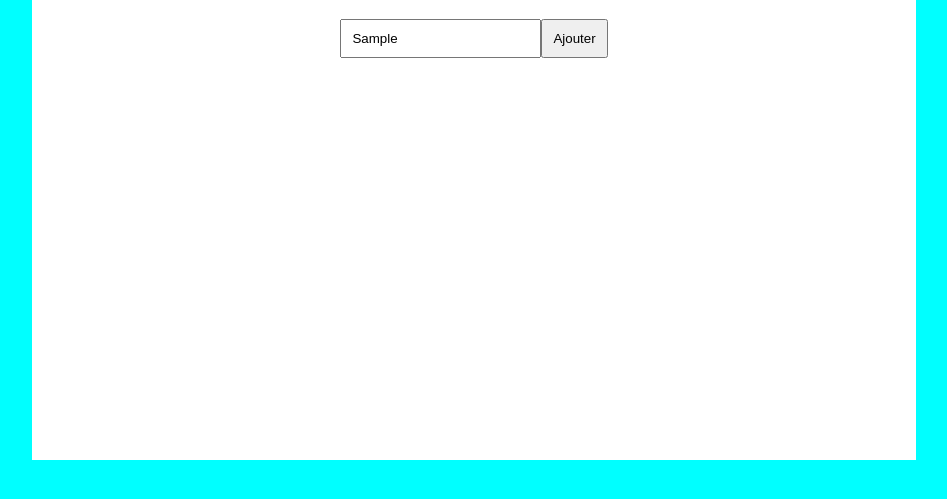
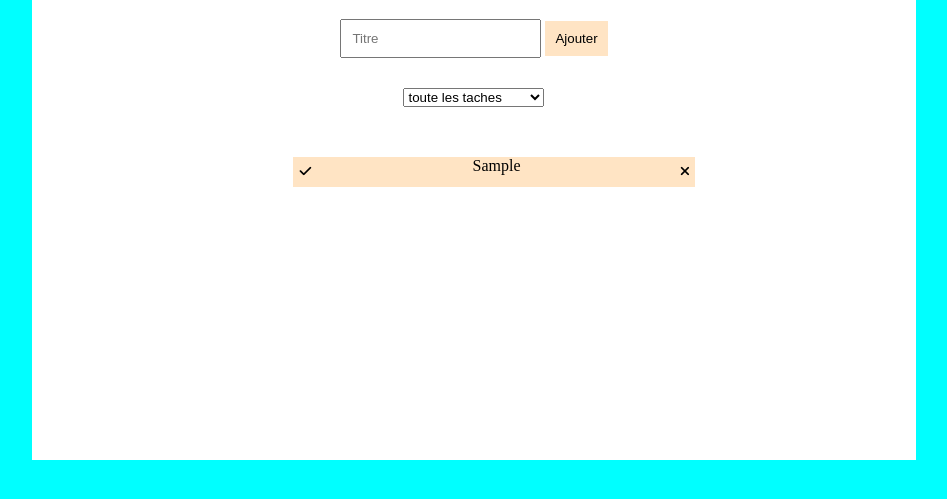
Before and after one commit to Samurai29z/formulaire-gestionnaire-de-t-che, a plain HTML site: page index.html in a window 1280 px wide. Both pictures are taken after typing "Sample" into the empty fields and a click on the button "Ajouter". Shown: the part 61-560 px from the top of the page, without its empty margins (166-1113 px from the left). Drawn offline with Linux system fonts and the light colour scheme.

Commit message:
second commit

```diff
--- a/index.html
+++ b/index.html
@@ -6,13 +6,54 @@
     <meta name="viewport" content="width=device-width, initial-scale=1.0">
     <title>Document</title>
     <link rel="stylesheet" href="style.css">
+    <link rel="stylesheet" href="https://cdnjs.cloudflare.com/ajax/libs/font-awesome/6.1.1/css/all.min.css" integrity="sha512-KfkfwYDsLkIlwQp6LFnl8zNdLGxu9YAA1QvwINks4PhcElQSvqcyVLLD9aMhXd13uQjoXtEKNosOWaZqXgel0g==" crossorigin="anonymous" referrerpolicy="no-referrer" />
 </head>
 <body>
-    <div class="contener">
+   <div class="tout">
+    <form>
         <h1>Gestionnaire de tache</h1>
-       <div class="input">
-           <input type="text" placeholder="Titre" class="saisi"><button type="submit" class="submit">Ajouter</button>
-       </div>
-    </div>
+        <div class="input">
+           <input type="text" placeholder="Titre" class="saisi">
+           <button type="submit" class="submit">Ajouter</button>
+        </div>
+        <div class="todos">
+             <select name="todos" class="search">
+                <option value="all">toute les taches</option>
+                <option value="done">taches achevé</option>
+                <option value="undone">taches non achevés</option>
+             </select>
+           </div>
+   </form>
+   <div class="contener">
+       <ul class="todolist">
+           <!-- <div class="todobox">
+              <button class="btn"><i class="fa-solid fa-check"></i></button>
+             <li class="todoitem">nfnhjkdt,fy</li>
+             <button class="bttn"><i class="fa-solid fa-xmark"></i></button>
+           </div> -->
+           <!-- <div class="todobox">
+              <button><i class="fa-solid fa-check"></i></button>
+              <li class="todoitem">du;lr-lk-uk</li>
+              <button><i class="fa-solid fa-xmark"></i></button>
+           </div>
+           <div class="todobox">
+              <button><i class="fa-solid fa-check"></i></button>
+              <li class="todoitem">dtuke-k-_</li>
+              <button><i class="fa-solid fa-xmark"></i></button>
+           </div>
+           <div class="todobox">
+              <button><i class="fa-solid fa-check"></i></button>
+              <li class="todoitem">bfthryhr</li>
+              <button><i class="fa-solid fa-xmark"></i></button>
+           </div>
+           <div class="todobox">
+              <button><i class="fa-solid fa-check"></i></button>
+              <li class="todoitem">jbzgfygrug</li>
+              <button><i class="fa-solid fa-xmark"></i></button>
+           </div> -->
+       </ul>
+   </div>
+   </div>
 </body>
+<script src="script.js"></script>
 </html>
--- a/script.js
+++ b/script.js
@@ -0,0 +1,50 @@
+// selectionner les elements dans le DOM
+const saisi = document.querySelector('.saisi')
+const submit = document.querySelector('.submit')
+const todolist = document. querySelector('.todolist')
+// ecouteurs
+submit.addEventListener('click',settodo);
+
+// fonction
+function settodo(event){
+    event.preventDefault();
+    // creation du div
+    const todoboxDiv = document.createElement("div");
+    todoboxDiv.classList.add('todobox')
+     // creation du boutton check
+     const bouton= document.createElement('button');
+     bouton.classList.add('btn');
+     bouton.innerHTML = "<i class='fa-solid fa-check'></i>";
+     todoboxDiv.appendChild(bouton);
+    // creé le Li
+    const newTodo = document.createElement('li');
+    newTodo.classList.add('todoitem');
+    newTodo.innerText = saisi.value;
+    todoboxDiv.appendChild(newTodo);
+    console.log(todoboxDiv);
+    // ajout dans localStorage
+     let tache = {
+        content: saisi.value,
+        action:"undone"
+    }
+    saveTodo(tache);
+     // creation du boutton delete
+    const boutton= document.createElement('button');
+    boutton.classList.add('bttn');
+    boutton.innerHTML = "<i class='fa-solid fa-xmark'></i>";
+    todoboxDiv.appendChild(boutton);
+    //  ajouté tout au todolist
+     todolist.appendChild(todoboxDiv);
+    //  rendre la case vide quand on ajoute
+    saisi.value="";
+ }
+
+ function saveTodo(todo){
+    //  verifié l'existance des taches dans localstorage
+    let todos = [];
+    if (localStorage.getItem("todos")!= null){
+        todos = JSON.parse(localStorage.getItem("todos"));
+    }
+    todos.push(todo);
+    localStorage.setItem("todos",JSON.stringify(todos));
+ }
--- a/style.css
+++ b/style.css
@@ -1,7 +1,8 @@
+
 body{
     background-color: aqua;
 }
-.contener{
+.tout{
     background-color: white;
     height: 500px;
     width: 70%;
@@ -22,3 +23,29 @@ h1{
 .submit{
     padding: 10px;
 }
+.todos{
+    text-align: center;
+    padding: 30px;
+}
+.contener{
+display: flex;
+justify-content: center;
+align-items: center;
+}
+.todolist{
+    list-style: none;
+    margin: auto;
+    min-width: 50%;
+}
+.todobox{
+    background-color: bisque;
+    display: flex;
+    justify-content: space-between;
+    margin: 20px;
+    height: 30px;
+}
+button{
+    background-color: bisque;
+    cursor: pointer;
+    border: none;
+}
```
